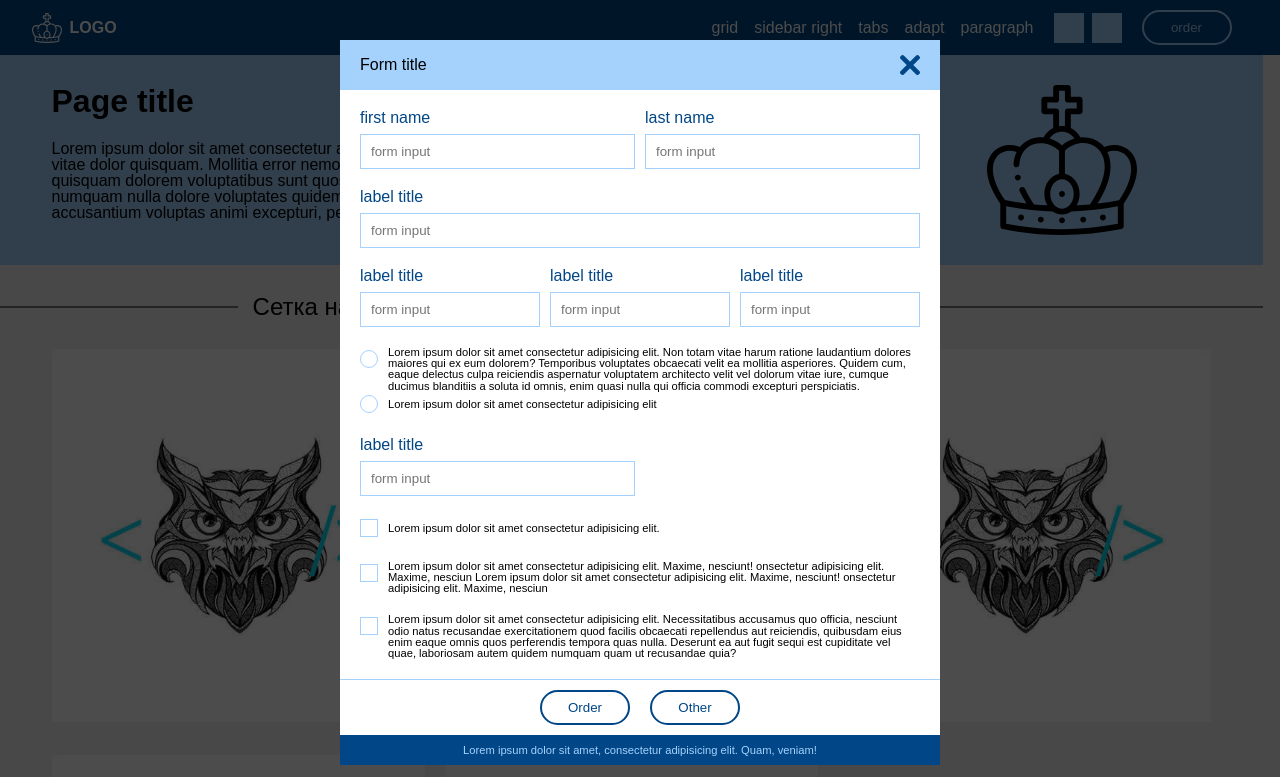
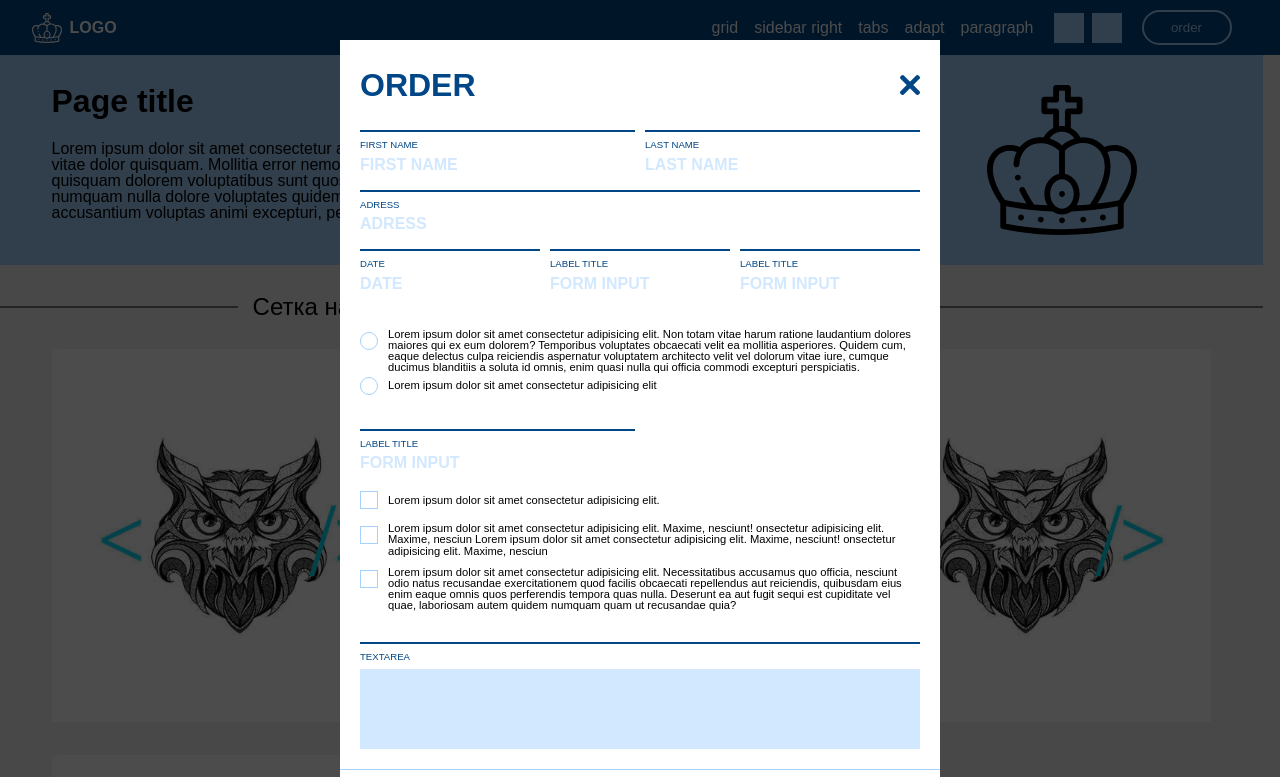
Before and after one commit to AlfaSowa/-layout-best-practice, a plain HTML site: page dist/index.html in a window 1280 px wide. Both pictures are taken after a click on the button "order". Shown: the top 777 px of the page. Drawn offline with Linux system fonts and the light colour scheme.

Commit message:
form design

```diff
--- a/dist/index.html
+++ b/dist/index.html
@@ -666,36 +666,37 @@
                 <div class="popup__content">
                     <form class="form" action="">
                         <div class="form__header">
-                            <div class="form__title">Form title</div>
+                            <div class="form__title">order</div>
                             <div class="popup__close form__close">
                                 <svg><use xlink:href="#cross"></use></svg>
                             </div>
                         </div>
 
                         <div class="form__content">
+                            <div class="form__part">
                                 <div class="form__row">
                                     <label class="form__label">
                                         <span class="form__label-title">first name</span>
-                                    <input class="form__input" type="text" placeholder="form input" />
+                                        <input class="form__input" type="text" placeholder="first name" />
                                     </label>
 
                                     <label class="form__label">
                                         <span class="form__label-title">last name</span>
-                                    <input class="form__input" type="text" placeholder="form input" />
+                                        <input class="form__input" type="text" placeholder="last name" />
                                     </label>
                                 </div>
 
                                 <div class="form__row">
                                     <label class="form__label">
-                                    <span class="form__label-title">label title</span>
-                                    <input class="form__input" type="text" placeholder="form input" />
+                                        <span class="form__label-title">adress</span>
+                                        <input class="form__input" type="text" placeholder="adress" />
                                     </label>
                                 </div>
 
                                 <div class="form__row">
                                     <label class="form__label">
-                                    <span class="form__label-title">label title</span>
-                                    <input class="form__input" type="text" placeholder="form input" />
+                                        <span class="form__label-title">date</span>
+                                        <input class="form__input" type="text" placeholder="date" />
                                     </label>
                                     <label class="form__label">
                                         <span class="form__label-title">label title</span>
@@ -706,26 +707,32 @@
                                         <input class="form__input" type="text" placeholder="form input" />
                                     </label>
                                 </div>
+                            </div>
 
+                            <div class="form__part">
                                 <div class="form__row form__row--double">
                                     <label class="form__label">
                                         <input class="form__input" name="radio" type="radio" placeholder="form input" />
                                         <span class="form__input-fake"></span>
                                         <span class="form__input-title"
-                                        >Lorem ipsum dolor sit amet consectetur adipisicing elit. Non totam vitae harum ratione
-                                        laudantium dolores maiores qui ex eum dolorem? Temporibus voluptates obcaecati velit ea
-                                        mollitia asperiores. Quidem cum, eaque delectus culpa reiciendis aspernatur voluptatem
-                                        architecto velit vel dolorum vitae iure, cumque ducimus blanditiis a soluta id omnis, enim
-                                        quasi nulla qui officia commodi excepturi perspiciatis.</span
+                                            >Lorem ipsum dolor sit amet consectetur adipisicing elit. Non totam vitae harum
+                                            ratione laudantium dolores maiores qui ex eum dolorem? Temporibus voluptates obcaecati
+                                            velit ea mollitia asperiores. Quidem cum, eaque delectus culpa reiciendis aspernatur
+                                            voluptatem architecto velit vel dolorum vitae iure, cumque ducimus blanditiis a soluta
+                                            id omnis, enim quasi nulla qui officia commodi excepturi perspiciatis.</span
                                         >
                                     </label>
                                     <label class="form__label">
                                         <input class="form__input" name="radio" type="radio" placeholder="form input" />
                                         <span class="form__input-fake"></span>
-                                    <span class="form__input-title">Lorem ipsum dolor sit amet consectetur adipisicing elit</span>
+                                        <span class="form__input-title"
+                                            >Lorem ipsum dolor sit amet consectetur adipisicing elit</span
+                                        >
                                     </label>
                                 </div>
+                            </div>
 
+                            <div class="form__part">
                                 <div class="form__row">
                                     <label class="form__label form__label--half">
                                         <span class="form__label-title">label title</span>
@@ -747,8 +754,8 @@
                                         <input class="form__input" type="checkbox" placeholder="form input" />
                                         <span class="form__input-title"
                                             >Lorem ipsum dolor sit amet consectetur adipisicing elit. Maxime, nesciunt! onsectetur
-                                        adipisicing elit. Maxime, nesciun Lorem ipsum dolor sit amet consectetur adipisicing elit.
-                                        Maxime, nesciunt! onsectetur adipisicing elit. Maxime, nesciun</span
+                                            adipisicing elit. Maxime, nesciun Lorem ipsum dolor sit amet consectetur adipisicing
+                                            elit. Maxime, nesciunt! onsectetur adipisicing elit. Maxime, nesciun</span
                                         >
                                         <span class="form__input-fake"></span>
                                     </label>
@@ -760,12 +767,22 @@
                                         <span class="form__input-fake"></span>
                                         <span class="form__input-title"
                                             >Lorem ipsum dolor sit amet consectetur adipisicing elit. Necessitatibus accusamus quo
-                                        officia, nesciunt odio natus recusandae exercitationem quod facilis obcaecati repellendus
-                                        aut reiciendis, quibusdam eius enim eaque omnis quos perferendis tempora quas nulla.
-                                        Deserunt ea aut fugit sequi est cupiditate vel quae, laboriosam autem quidem numquam quam
-                                        ut recusandae quia?</span
+                                            officia, nesciunt odio natus recusandae exercitationem quod facilis obcaecati
+                                            repellendus aut reiciendis, quibusdam eius enim eaque omnis quos perferendis tempora
+                                            quas nulla. Deserunt ea aut fugit sequi est cupiditate vel quae, laboriosam autem
+                                            quidem numquam quam ut recusandae quia?</span
                                         >
                                     </label>
+                                </div>
+                            </div>
+
+                            <div class="form__part">
+                                <div class="form__row">
+                                    <label class="form__label">
+                                        <span class="form__label-title">textarea</span>
+                                        <textarea class="form__textarea"></textarea>
+                                    </label>
+                                </div>
                             </div>
                         </div>
 
--- a/src/sass/lib/form.sass
+++ b/src/sass/lib/form.sass
@@ -1,19 +1,30 @@
 .form
+    padding: 20px 0 0 0
+
+    &__part
+        width: 100%
+        &:not(:last-child)
+            margin: 0 0 30px 0
     &__header
         display: flex
         align-items: center
-        height: 50px
+        min-height: 50px
         padding: 0 20px
-        background: $details-color
 
     &__close
         position: relative
         top: auto
         right: auto
         fill: $second-color
+        &:hover
+            fill: $details-color
 
     &__title
         flex: 1
+        font-size: 2rem
+        font-weight: 600
+        text-transform: uppercase
+        color: $second-color
 
     &__content
         display: flex
@@ -26,7 +37,7 @@
         margin: 0 -5px
         flex-wrap: wrap
         &:not(:last-child)
-            margin-bottom: 20px
+            margin-bottom: 10px
 
         &--double
             .form__label
@@ -43,7 +54,10 @@
         position: relative
         &-title
             flex: 1 0 100%
-            margin: 0 0 8px 0
+            padding: 8px 0 0 0
+            font-size: .6rem
+            text-transform: uppercase
+            border-top: 2px solid $second-color
             color: $second-color
 
         &--half
@@ -54,11 +68,26 @@
             &:not(:last-child)
                 margin-bottom: 20px
 
+        &.error
+            > *,*::placeholder
+                color: red
+                border-color: red
+
     &__input
-        border: 1px solid $details-color
-        height: 35px
-        padding: 0 10px
+        // border: 1px solid $details-color
+        border: none
+        height: 30px
         outline: none
+        font-size: 1rem
+        font-weight: 600
+        color: $second-color
+        text-transform: uppercase
+        &::placeholder
+            color: $details-color-transparent
+
+        &:checked
+            & ~ .form__input-fake
+                background: $details-color
 
         &[type='text']
             width: 100%
@@ -69,16 +98,6 @@
             -webkit-appearance: none
             display: none
             overflow: hidden
-
-        &[type='checkbox']
-            &:checked
-                & ~ .form__input-fake
-                    background: $details-color
-
-        &[type='radio']
-            &:checked
-                & ~ .form__input-fake
-                    background: red
 
         &-title
             flex: 1
@@ -99,6 +118,16 @@
         &[type='radio'] ~ .form__input-fake
             border-radius: 50%
 
+    &__textarea
+        width: 100%
+        height: 80px
+        resize: none
+        border: none
+        outline: none
+        margin: 8px 0 0 0
+        background: $details-color-transparent
+        padding: 8px
+
     &__actions
         display: flex
         justify-content: center
--- a/src/sass/lib/grid.sass
+++ b/src/sass/lib/grid.sass
@@ -35,3 +35,5 @@ $grid_grap-left-right: 10px
 .card
     position: relative
     cursor: pointer
+    max-width: 400px
+    margin: 0 auto
--- a/src/sass/lib/variables.sass
+++ b/src/sass/lib/variables.sass
@@ -1,6 +1,7 @@
 $main-color: #f1f1f1
 $second-color: #014686
 $details-color: #a5d2fd
+$details-color-transparent: rgba(165, 210, 253, 0.5)
 
 $font-main-color: #0e0d0d
 $font-add-color: #fff
--- a/src/sass/products/products.sass
+++ b/src/sass/products/products.sass
@@ -12,10 +12,10 @@
                 transform: translateY(-8px)
 
     &__img
-        height: 150px
+        height: 200px
         img
             object-fit: cover
-            object-position: 0 0
+            object-position: 50% 0
 
     &__info
         position: absolute
```
Also changed, not shown: src/index.html (+36 -19 lines), dist/main.css. Lines whose indentation alone changed are shown as unchanged.
